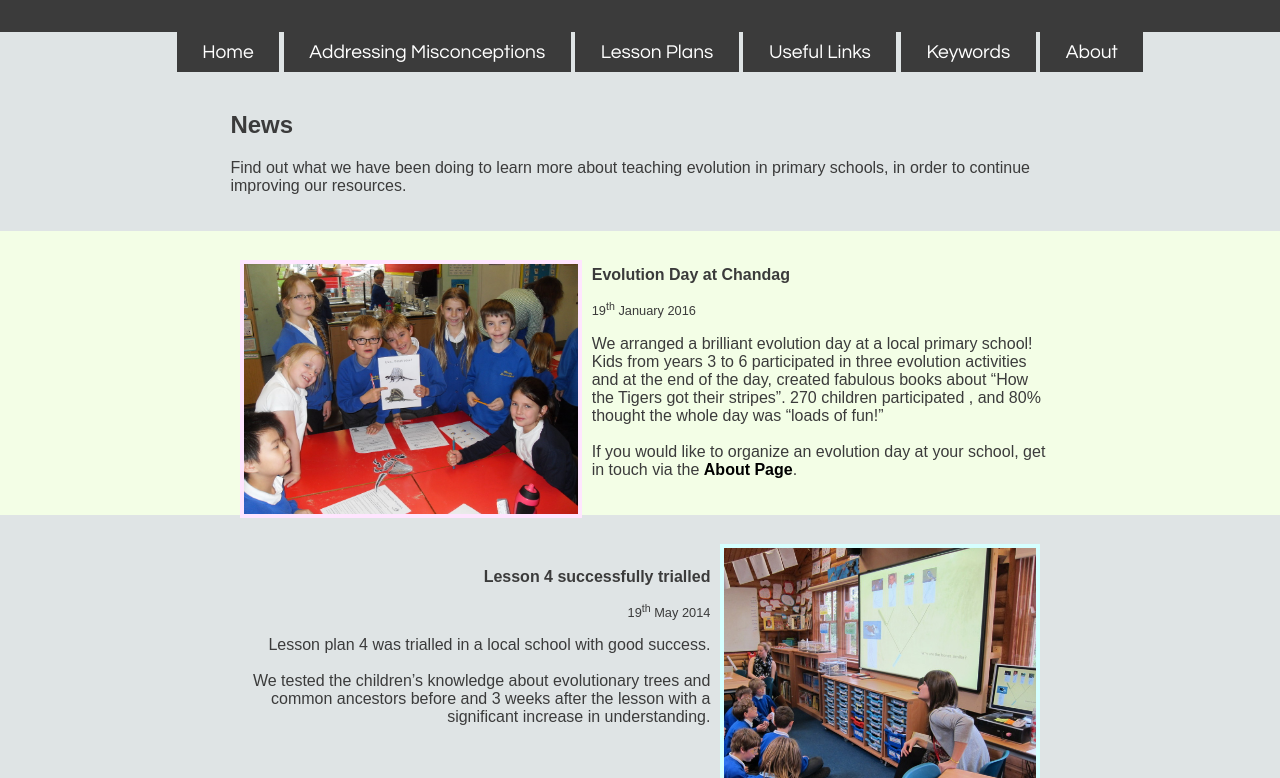
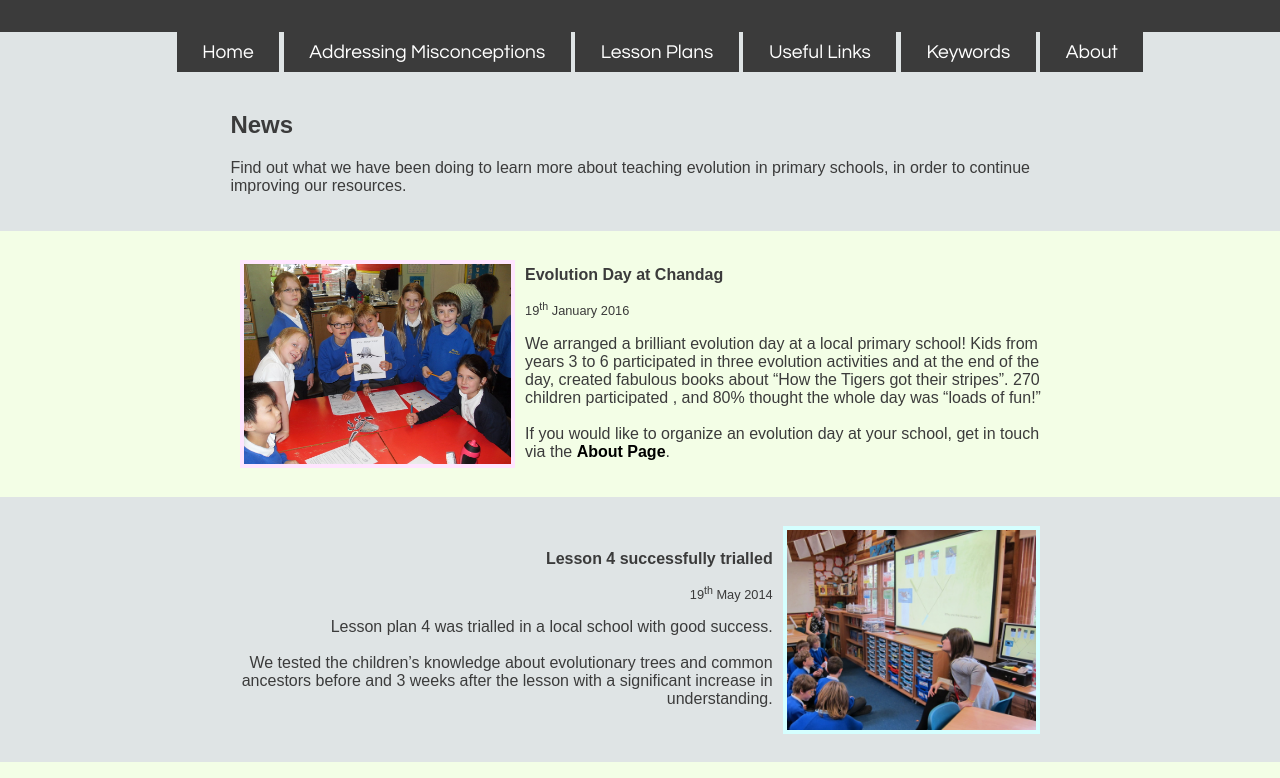
Before and after one commit to NSpicer/EvolutionForPrimaryKids, a plain HTML site: page News.html in a window 1280 px wide. Shown: the part 192-970 px from the top of the page. Drawn offline with Linux system fonts and the light colour scheme.

Commit message:
Correcting big news page

```diff
--- a/main.css
+++ b/main.css
@@ -373,13 +373,13 @@ input {
 }
 /*Formatting Pictures and borders on news page*/
 #NewsPicturePink {
-  height: 250px;
+  height: 200px;
   margin: 10px;
   border: 4px solid;
   border-color: #ffe5ff;
 }
 #NewsPictureBlue {
-  height: 250px;
+  height: 200px;
   margin: 10px;
   border: 4px solid;
   border-color: #d5ffff;
```
